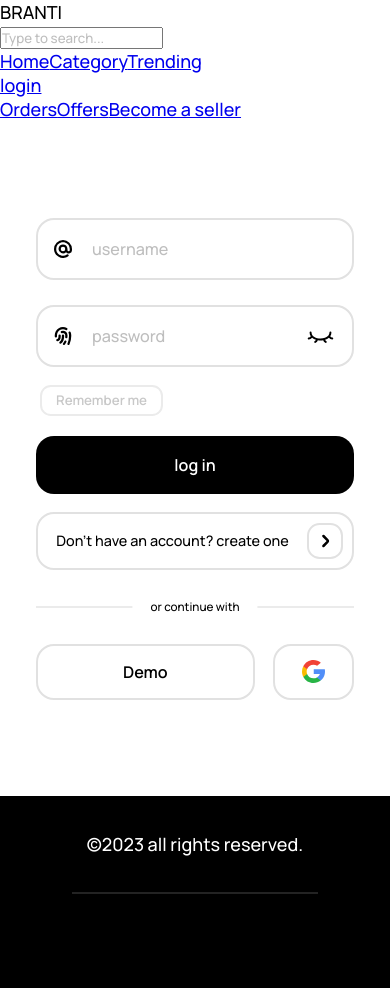
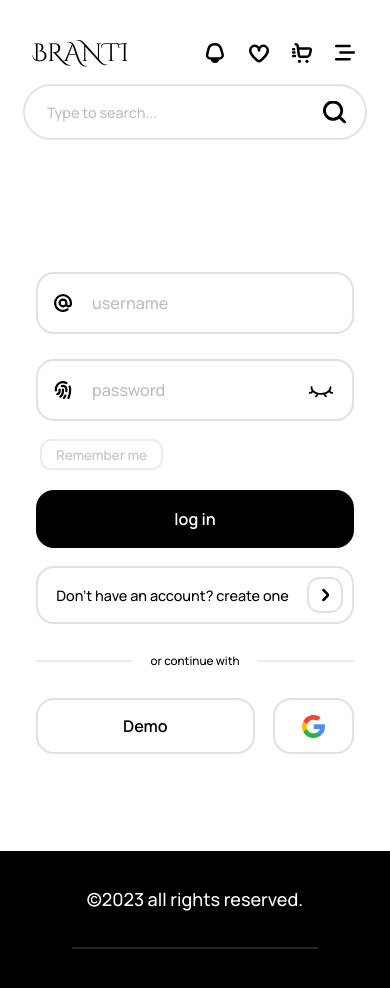
Before and after one commit to ImSreyas/BRANTI, a React (Create React App) app: page /login in a window 390 px wide. Shown: the top 988 px of the page. Built offline with nearby package versions, Linux system fonts and the light colour scheme; no server answers.

Commit message:
📱 - responsiveness added (customer nav)

```diff
--- a/src/App.jsx
+++ b/src/App.jsx
@@ -12,23 +12,8 @@ import CustomerLogin from "./pages/customer/login";
 import Offers from "./pages/customer/offers";
 import SellerLogin from "./pages/seller/login";
 import { loader } from "./pages/customer/login";
-import { createContext, useEffect, useState } from "react";
-
-export const windowSizeContext = createContext();
 
 function App() {
-  const [width, setWidth] = useState(window.innerWidth);
-  useEffect(() => {
-    const windowSizeListener = (e) => {
-      setWidth(e.target.innerWidth);
-    };
-    window.addEventListener("resize", windowSizeListener);
-
-    return () => {
-      window.removeEventListener("resize", windowSizeListener);
-    };
-  }, []);
-
   const router = createBrowserRouter([
     {
       path: "/",
@@ -79,11 +64,7 @@ function App() {
     },
   ]);
 
-  return (
-    <windowSizeContext.Provider value={width}>
-      <RouterProvider router={router} />
-    </windowSizeContext.Provider>
-  );
+  return <RouterProvider router={router} />;
 }
 
 export default App;
--- /dev/null
+++ b/src/pages/customer/common/MobileOptions.jsx
@@ -0,0 +1,14 @@
+import React from 'react'
+
+const MobileOptions = () => {
+  return (
+    <div className='mobile-options-container'>
+        <div className='icon-container'></div>
+        <div className='option-container'>
+
+        </div>
+    </div>
+  )
+}
+
+export default MobileOptions
--- a/src/pages/customer/common/Nav.jsx
+++ b/src/pages/customer/common/Nav.jsx
@@ -8,15 +8,18 @@ import NavWishlist from "./NavWishlist";
 import NavCart from "./NavCart";
 import NavProfile from "./NavProfile";
 import { useSelector } from "react-redux";
-import { windowSizeContext } from "App";
+import useWindowSize from "hooks/useWidowSize";
+import MobileOptions from "./MobileOptions";
+
 
 const CustomerNav = () => {
-  const width = useContext(windowSizeContext);
+  const { width } = useWindowSize();
   const customer = useSelector((state) => state.customer.value);
-  console.log(width);
 
   return (
     <nav>
+      {1200 < width ? (
+        <>
           <Logo />
           <Search />
           <NavMain />
@@ -24,6 +27,43 @@ const CustomerNav = () => {
           <NavWishlist />
           <NavCart />
           <NavProfile />
+        </>
+      ) : 600 < width ? (
+        <>
+          <div className="top-section">
+            <div className="logo-container">
+              <Logo />
+            </div>
+            <div className="nav-btn-container">
+              <NavNotification />
+              <NavWishlist />
+              <NavCart />
+              <NavProfile />
+            </div>
+          </div>
+          <div className="bottom-section">
+            <NavMain />
+            <Search />
+          </div>
+        </>
+      ) : (
+        <>
+          <div className="top-section">
+            <div className="logo-container">
+              <Logo />
+            </div>
+            <div className="nav-btn-container">
+              <NavNotification />
+              <NavWishlist />
+              <NavCart />
+              <MobileOptions />
+            </div>
+          </div>
+          <div className="bottom-section">
+            <Search />
+          </div>
+        </>
+      )}
     </nav>
   );
 };
--- a/src/pages/customer/common/style/nav.scss
+++ b/src/pages/customer/common/style/nav.scss
@@ -1,6 +1,5 @@
 @import "style/library.scss";
 
-@media (1200px < width) {
 nav {
   width: 100%;
   height: fit-content;
@@ -53,7 +52,7 @@
       }
     }
   }
-    > .nav-links {
+  .nav-links {
     text-decoration: none;
     padding: 1.5rem;
     cursor: pointer;
@@ -66,33 +65,34 @@
     }
   }
   .nav-icon {
+    $icon-size: 1.5rem;
     margin-inline: 1rem;
 
     &.notification-icon {
-        width: 1.5rem;
-        height: 1.5rem;
+      width: $icon-size;
+      height: $icon-size;
       @include background-interface-icon(
         "../../../../assets/icons/notification.svg",
-          1.5rem,
-          1.2rem
+        $icon-size,
+        $icon-size / 1.25
       );
     }
     &.wishlist-icon {
-        width: 1.5rem;
-        height: 1.5rem;
+      width: $icon-size;
+      height: $icon-size;
       @include background-interface-icon(
         "../../../../assets/icons/wishList.svg",
-          1.5rem,
-          1.2rem
+        $icon-size,
+        $icon-size / 1.25
       );
     }
     &.cart-icon {
-        width: 1.5rem;
-        height: 1.5rem;
+      width: $icon-size;
+      height: $icon-size;
       @include background-interface-icon(
         "../../../../assets/icons/card.svg",
-          1.5rem,
-          1.2rem
+        $icon-size,
+        $icon-size / 1.25
       );
     }
   }
@@ -199,4 +199,146 @@
     }
   }
 }
+
+@media (600px < width < 1200px) {
+  nav {
+    display: block;
+    padding-inline: 2.5rem;
+
+    .top-section,
+    .bottom-section {
+      width: 100%;
+      display: flex;
+      justify-content: space-between;
+      align-items: center;
     }
+    .top-section {
+      margin-block-end: 0.5rem;
+
+      .logo-container {
+        .logo {
+          margin-inline: 1.5rem;
+        }
+      }
+      .nav-btn-container {
+        display: flex;
+        align-items: center;
+      }
+    }
+    .bottom-section {
+      .search-container {
+        flex-grow: 1;
+        margin-inline: 1rem 1rem;
+      }
+    }
+  }
+}
+@media (600px < width < 750px) {
+  nav {
+    padding-inline: 1.5rem;
+
+    .top-section {
+      .logo-container {
+        .logo {
+          margin-inline: 1rem;
+        }
+      }
+      .nav-btn-container {
+        .nav-icon {
+          margin-inline: 0.8rem;
+        }
+      }
+    }
+    .bottom-section {
+      .nav-links {
+        padding-inline: 1rem;
+      }
+      .search-container {
+        margin-inline-start: 0.5rem;
+      }
+    }
+  }
+}
+@media (width < 600px) {
+  nav {
+    display: block;
+    padding-inline: 0.8rem;
+    padding-block: 2rem;
+
+    .top-section,
+    .bottom-section {
+      width: 100%;
+      display: flex;
+      justify-content: space-between;
+      align-items: center;
+    }
+    .top-section {
+      margin-block-end: 0.8rem;
+      padding-inline: 0.5rem;
+
+      .logo-container {
+        .logo {
+          font-size: 1.4rem;
+          margin-inline: 0.5rem;
+        }
+      }
+      .nav-btn-container {
+        display: flex;
+        align-items: center;
+
+        .nav-icon {
+          $icon-size: 1.4rem;
+          margin-inline: 0.5rem;
+
+          &.notification-icon {
+            width: $icon-size;
+            height: $icon-size;
+            @include background-interface-icon(
+              "../../../../assets/icons/notification.svg",
+              $icon-size,
+              $icon-size / 1.25
+            );
+          }
+          &.wishlist-icon {
+            width: $icon-size;
+            height: $icon-size;
+            @include background-interface-icon(
+              "../../../../assets/icons/wishList.svg",
+              $icon-size,
+              $icon-size / 1.25
+            );
+          }
+          &.cart-icon {
+            width: $icon-size;
+            height: $icon-size;
+            @include background-interface-icon(
+              "../../../../assets/icons/card.svg",
+              $icon-size,
+              $icon-size / 1.25
+            );
+          }
+        }
+        .mobile-options-container {
+          margin-inline: 0.5rem;
+
+          .icon-container {
+            $icon-size: 1.4rem;
+            width: $icon-size;
+            width: $icon-size;
+            @include background-interface-icon(
+              "../../../../assets/icons/mobileOption.svg",
+              $icon-size,
+              $icon-size / 1.25
+            );
+          }
+        }
+      }
+    }
+    .bottom-section {
+      .search-container {
+        flex-grow: 1;
+        margin-inline: 0.5rem 0.5rem;
+      }
+    }
+  }
+}
```
Also changed, not shown: src/assets/icons/mobileOption.svg (added). Lines whose indentation alone changed are shown as unchanged.
